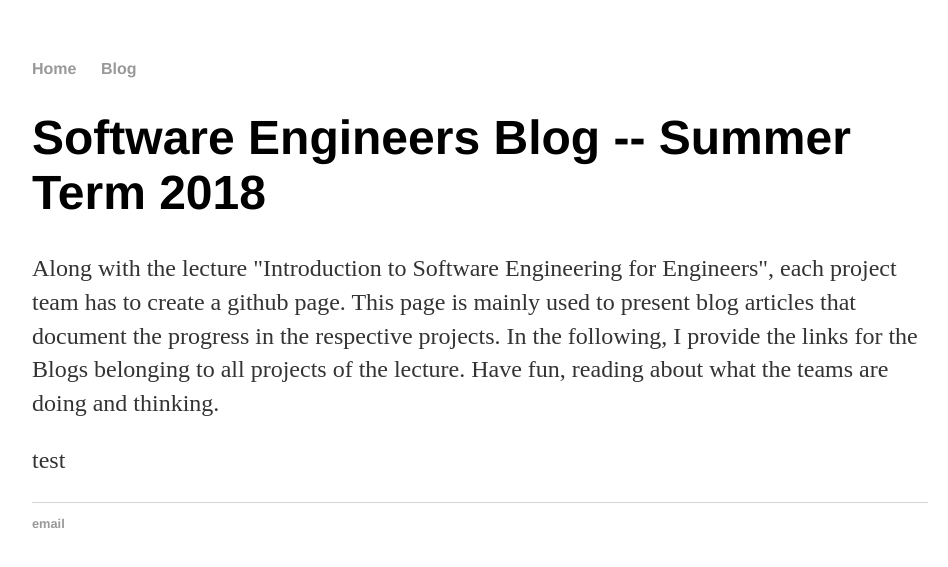
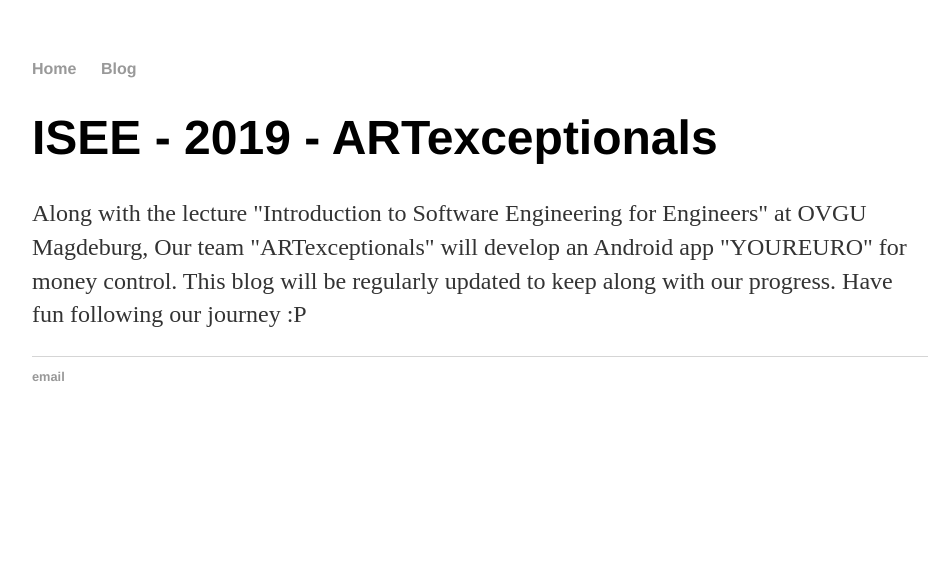
Before and after one commit to kartikprabhu20/YourEuro, a Jekyll site: the page built from docs/index.html, in a window 1280 px wide. Shown: the top 567 px of the page, without its empty margins (160-1108 px from the left). Built offline with Jekyll 4.4.1, drawn with Linux system fonts in a browser that asks for light colours; a file with an impossible date is left out.

Commit message:
Update index.html

```diff
--- a/docs/index.html
+++ b/docs/index.html
@@ -1,17 +1,12 @@
 ---
 layout: default
-title: Software Engineers Blog -- Summer term 2018
+title: Software Engineers Blog -- Summer term 2019
 ---
 <div class="blurb">
-	<h1>Software Engineers Blog -- Summer Term 2018</h1>
-	<p>Along with the lecture "Introduction to Software
-  Engineering for Engineers", each project team has to create a github
-  page. This page is mainly used to present blog articles that
-  document the progress in the respective projects.
-  In the following, I provide the links for the Blogs belonging to all
-  projects of the lecture. Have fun, reading about what the teams are doing and thinking.</p>
-
-	<p> test </p>
+	<h1>ISEE - 2019 - ARTexceptionals</h1>
+	<p>Along with the lecture "Introduction to Software Engineering for Engineers" at OVGU Magdeburg,
+		Our team "ARTexceptionals" will develop an Android app "YOUREURO" for money control.
+		This blog will be regularly updated to keep along with our progress. Have fun following our journey :P</p>
 	<!-- old pages from SoSe 2017
 <ul>
 	<li><a href="https://dbse-teaching.github.io/isee2017-spur/" target="_blank">Blog of Team SPUR</a></li>
```
